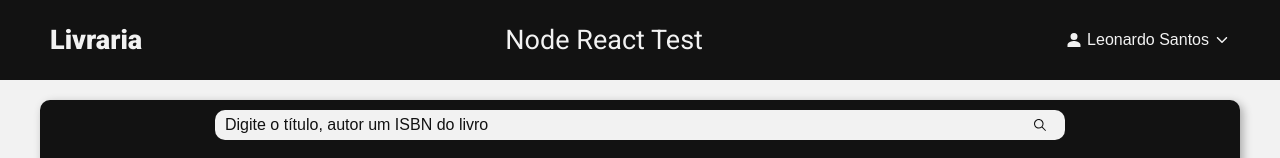
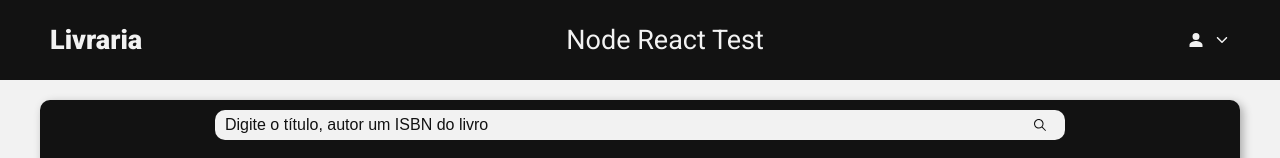
Before and after one commit to LeoSantosp2/site-node-react-test, a Next.js app: page /inicial in a window 1280 px wide. Shown: the top 158 px of the page. Built offline with nearby package versions, Linux system fonts and the light colour scheme; no server answers.

Commit message:
Efetuado alterações

```diff
--- a/src/components/details-book-modal/index.tsx
+++ b/src/components/details-book-modal/index.tsx
@@ -1,3 +1,4 @@
+import Link from 'next/link';
 import { IoCloseOutline } from 'react-icons/io5';
 
 import { DetailsBooksModalProps } from '../../types/details-books-modal-props';
@@ -24,7 +25,7 @@ export default function DetailsBookModal(props: DetailsBooksModalProps) {
         </main>
 
         <footer>
-          <button>Alugar</button>
+          <Link href="/alugar-livro">Alugar</Link>
         </footer>
       </Container>
     </Modal>
--- a/src/components/details-book-modal/styled.ts
+++ b/src/components/details-book-modal/styled.ts
@@ -56,13 +56,17 @@ export const Container = styled.div`
     align-items: center;
   }
 
-  footer button {
+  footer a {
     width: 8rem;
     height: 2.7rem;
     border-radius: 0.5rem;
     border: 0;
     transition: all 0.3s ease;
     cursor: pointer;
+    display: flex;
+    justify-content: center;
+    align-items: center;
+    text-decoration: none;
     font-size: ${({ theme }) => theme.font.sizes.text};
     background-color: ${({ theme }) => theme.colors.black};
     color: ${({ theme }) => theme.colors.white};
--- a/src/config/env.ts
+++ b/src/config/env.ts
@@ -13,4 +13,12 @@ export default {
       isbn: '',
     },
   },
+  DEFAULT_CLIENT_VALUE: {
+    cpf: '',
+    name: '',
+  },
+  DEFAULT_EMPLOYEER_NAME: {
+    firstName: '',
+    lastName: '',
+  },
 };
--- a/src/containers/home/index.tsx
+++ b/src/containers/home/index.tsx
@@ -1,37 +1,38 @@
-import { IoPersonSharp } from 'react-icons/io5';
-import { IoIosArrowDown, IoIosSearch } from 'react-icons/io';
+import { IoIosSearch } from 'react-icons/io';
 import { useState, useEffect } from 'react';
-
-import axios from '../../services/axios';
 
 import DetailsBookModal from '../../components/details-book-modal';
 import PaginationComponent from '../../components/pagination';
+import HeaderComponent from '../../components/header';
+
+import axios from '../../services/axios';
 
 import env from '../../config/env';
 
 import { Books, Book } from '../../types/books-props';
 
-import { Page, Header, Main } from './styled';
+import { Page, Main } from './styled';
 
 export default function HomePage() {
-  const [optionsEnabled, setOptionsEnabled] = useState(false);
   const [modalIsOpen, setModalIsOpen] = useState(false);
   const [books, setBooks] = useState<Books[]>([]);
   const [book, setBook] = useState<Book>(env.DEFAULT_BOOK_VALUE.book);
   const [page, setPage] = useState(0);
   const [totalBooks, setTotalBooks] = useState(0);
+  const [q, setQ] = useState('');
+  const [status, setStatus] = useState('');
 
   const fetchBooks = async () => {
     try {
       const response = await axios.get(
-        `/books?page=${page}&limit=${env.LIMIT}`,
+        `/books?page=${page}&limit=${env.LIMIT}&q=${q}&status=${status}`,
       );
 
       setBooks(response.data.data);
       setTotalBooks(response.data.total);
     } catch (err) {
       if (err instanceof Error) {
-        console.log('Erro ao buscar os livros: ', err.message);
+        console.log('Erro ao buscar os livros:', err.message);
       }
     }
   };
@@ -49,8 +50,9 @@ export default function HomePage() {
       isbn: findBook.book.isbn,
     };
 
+    localStorage.setItem('book', JSON.stringify(newBook));
+
     setBook(newBook);
-
     setModalIsOpen(true);
   };
 
@@ -60,29 +62,7 @@ export default function HomePage() {
 
   return (
     <Page>
-      <Header>
-        <div className="header-container">
-          <h1 className="logo">Livraria</h1>
-
-          <h1>Node React Test</h1>
-
-          <div className="menu">
-            <button onClick={() => setOptionsEnabled(!optionsEnabled)}>
-              <IoPersonSharp className="perfil" /> Leonardo Santos{' '}
-              <IoIosArrowDown className="arrow-down" />
-            </button>
-
-            <div
-              className="options"
-              style={{ display: optionsEnabled ? 'flex' : 'none' }}
-            >
-              <a href="/clientes">Clientes</a>
-              <a href="/lovros-alugados">Livros Alugados</a>
-              <a href="/sair">Sair</a>
-            </div>
-          </div>
-        </div>
-      </Header>
+      <HeaderComponent />
 
       <Main>
         <div className="search-area">
@@ -90,9 +70,10 @@ export default function HomePage() {
             <input
               type="text"
               placeholder="Digite o título, autor um ISBN do livro"
+              onChange={(e) => setQ(e.target.value)}
             />
 
-            <button>
+            <button onClick={fetchBooks}>
               <IoIosSearch />
             </button>
           </div>
@@ -104,10 +85,14 @@ export default function HomePage() {
             </select>
 
             <label htmlFor="availability">Disponibilidade:</label>
-            <select name="" id="availability">
+            <select
+              name=""
+              id="availability"
+              onChange={(e) => setStatus(e.target.value)}
+            >
               <option value=""></option>
-              <option value="available">Disponível</option>
-              <option value="rented">Alugado</option>
+              <option value="Disponível">Disponível</option>
+              <option value="Alugado">Alugado</option>
             </select>
           </div>
         </div>
--- a/src/containers/home/styled.ts
+++ b/src/containers/home/styled.ts
@@ -5,90 +5,6 @@ export const Page = styled.div`
   height: 100vh;
   position: relative;
   background-color: ${({ theme }) => theme.colors.white};
-`;
-
-export const Header = styled.header`
-  width: 100%;
-  height: 10%;
-  background-color: ${({ theme }) => theme.colors.black};
-
-  .header-container {
-    max-width: 120rem;
-    height: 100%;
-    margin: 0 auto;
-    padding: 0 1rem;
-    display: flex;
-    justify-content: space-between;
-    align-items: center;
-  }
-
-  .header-container h1 {
-    font-weight: 400;
-    font-size: ${({ theme }) => theme.font.sizes.title};
-    color: ${({ theme }) => theme.colors.white};
-  }
-
-  .header-container .logo {
-    font-weight: 800;
-  }
-
-  .header-container .menu {
-    position: relative;
-  }
-
-  .header-container .menu button {
-    height: 3rem;
-    border: 0;
-    font-size: ${({ theme }) => theme.font.sizes.text};
-    display: flex;
-    justify-content: space-around;
-    align-items: center;
-    cursor: pointer;
-    background-color: transparent;
-    color: ${({ theme }) => theme.colors.white};
-  }
-
-  .header-container .menu button .perfil {
-    margin-right: 0.5rem;
-  }
-
-  .header-container .menu button .arrow-down {
-    margin-left: 0.5rem;
-  }
-
-  .header-container .menu .options {
-    width: 16rem;
-    margin: 1rem auto 0 auto;
-    border-radius: 1rem;
-    box-shadow: 0.3rem 0.3rem 1rem rgba(0, 0, 0, 0.1);
-    display: flex;
-    flex-direction: column;
-    position: absolute;
-    background-color: ${({ theme }) => theme.colors.white};
-  }
-
-  .header-container .menu .options a {
-    padding: 1rem;
-    transition: all 0.3s ease;
-    text-decoration: none;
-    font-size: ${({ theme }) => theme.font.sizes.text};
-    color: ${({ theme }) => theme.colors.black};
-
-    &:nth-child(1) {
-      border-top-left-radius: 1rem;
-      border-top-right-radius: 1rem;
-    }
-
-    &:last-child {
-      border-bottom-left-radius: 1rem;
-      border-bottom-right-radius: 1rem;
-    }
-  }
-
-  .header-container .menu .options a:hover {
-    background-color: ${({ theme }) => theme.colors.black};
-    color: ${({ theme }) => theme.colors.white};
-  }
 `;
 
 export const Main = styled.main`
@@ -121,7 +37,6 @@ export const Main = styled.main`
     border-top-left-radius: 1rem;
     border-bottom-left-radius: 1rem;
     border: 0;
-    outline: none;
     font-size: ${({ theme }) => theme.font.sizes.text};
     background-color: ${({ theme }) => theme.colors.white};
 
--- a/src/providers/index.tsx
+++ b/src/providers/index.tsx
@@ -1,6 +1,7 @@
 'use client';
 
 import { ThemeProvider } from 'styled-components';
+import { ToastContainer } from 'react-toastify';
 
 import { theme } from '../styles/theme';
 import { GlobalStyles } from '../styles/global-styles';
@@ -11,6 +12,7 @@ export default function Providers({ children }: ProviderProps) {
   return (
     <ThemeProvider theme={theme}>
       <GlobalStyles />
+      <ToastContainer style={{ fontSize: 16 }} />
 
       {children}
     </ThemeProvider>
```
Also changed, not shown: src/containers/login/index.tsx (+27 -2 lines).
